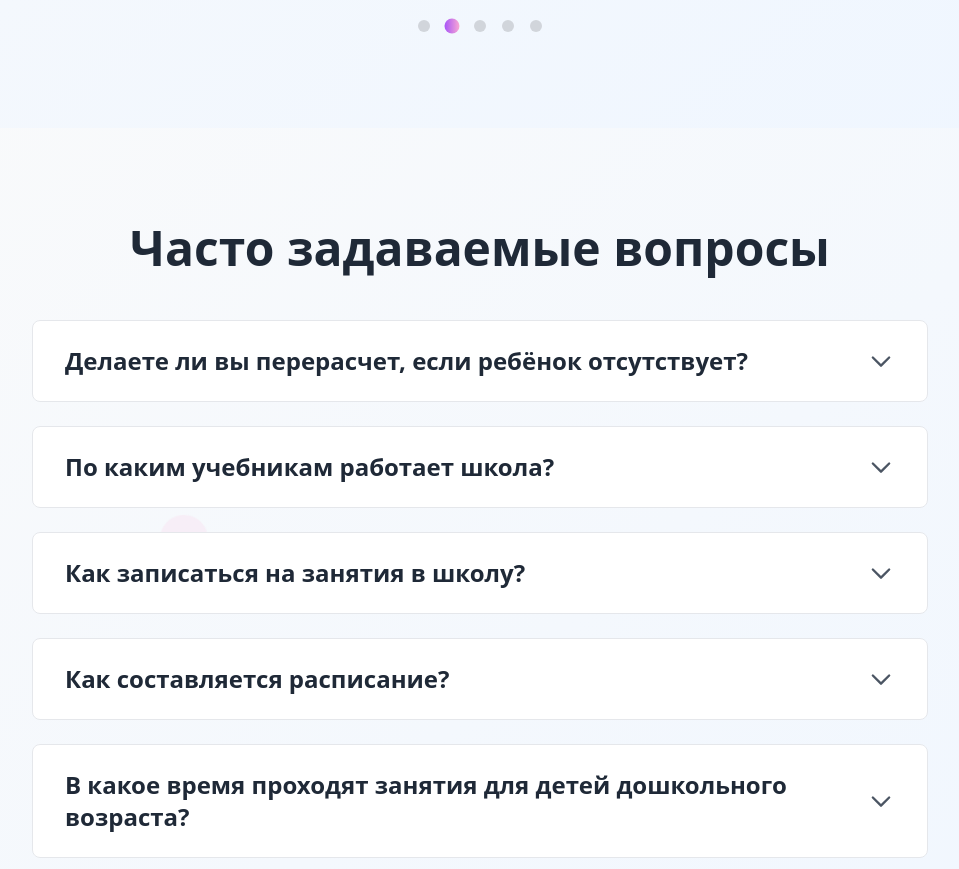
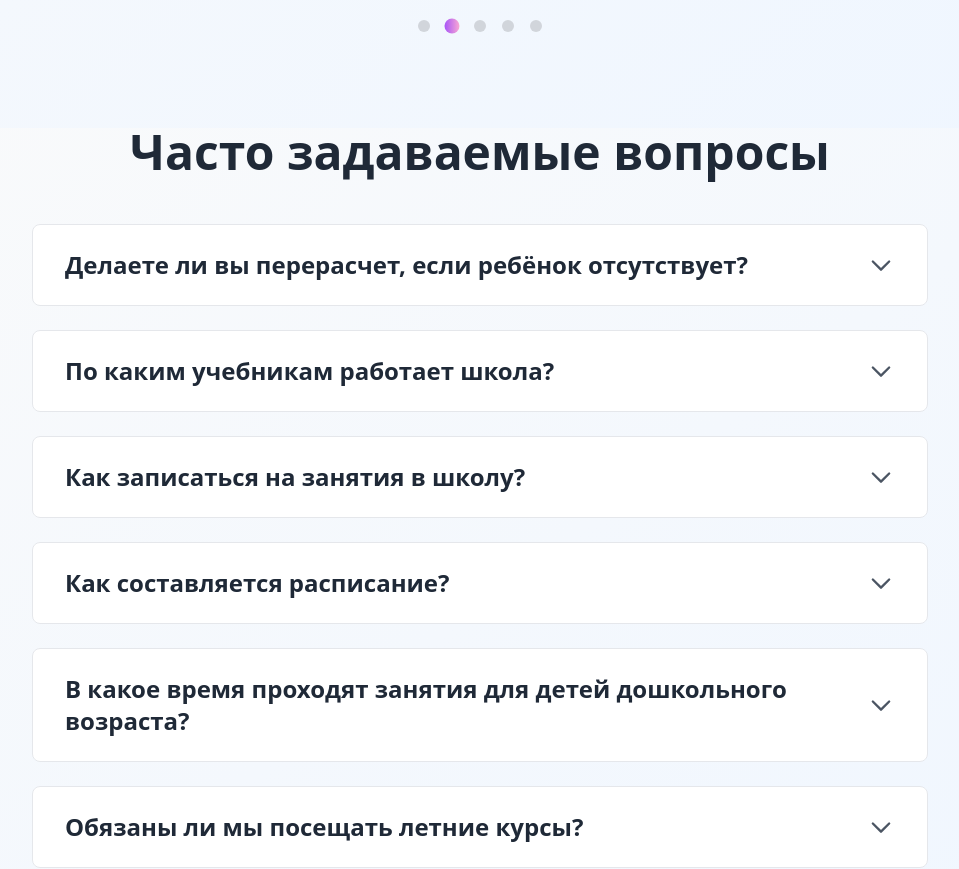
Before and after one commit to TakaMorY/dlc_stusio, a Nuxt app: page / in a window 1280 px wide. Shown: the part 4220-5089 px from the top of the page, without its empty margins (160-1119 px from the left). Built offline with nearby package versions, Linux system fonts and the light colour scheme.

Commit message:
Update FAQ.vue удаление паддинга

```diff
--- a/components/FAQ.vue
+++ b/components/FAQ.vue
@@ -1,6 +1,6 @@
 <template>
     <div
-        class="w-full py-12 md:py-24 px-4 sm:px-6 lg:px-8 bg-gradient-to-br from-gray-50 to-blue-50 relative overflow-hidden">
+        class="w-full  px-4 sm:px-6 lg:px-8 bg-gradient-to-br from-gray-50 to-blue-50 relative overflow-hidden">
         <!-- Декоративные элементы фона -->
         <div class="absolute top-10 left-10 w-20 h-20 bg-purple-200 rounded-full opacity-20 animate-float"
             style="animation-delay: 0.5s;"></div>
```
